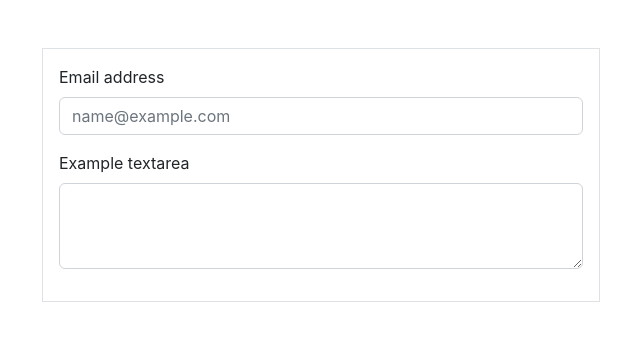
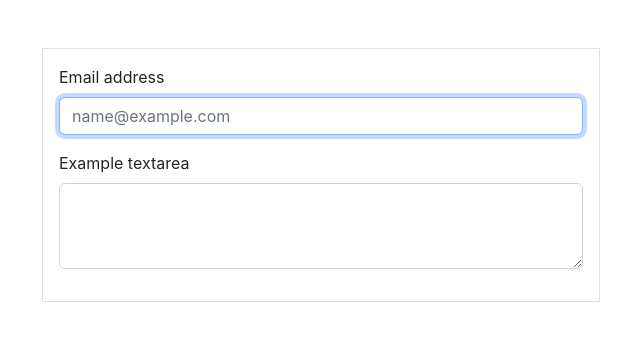
Before and after one commit to DilbarAkkaya/task_ref, a React (Create React App) app in the folder task-app/: page / in a window 1280 px wide. Shown: the top 340 px of the page, without its empty margins (319-959 px from the left). Built offline with nearby package versions, Linux system fonts and the light colour scheme.

Commit message:
feat: add ref for focus input

```diff
--- a/task-app/src/App.js
+++ b/task-app/src/App.js
@@ -5,6 +5,10 @@ import './App.css';
 class Form extends Component {
   constructor(props) {
     super(props);
+    this.myRef = React.createRef();
+  }
+  componentDidMount(){
+    this.myRef.current.focus();
   }
   render(){
     return (
@@ -12,7 +16,7 @@ class Form extends Component {
         <form className='w-50 border mt-5 p-3 m-auto'>
           <div className='mb-3'>
             <label htmlFor='exampleFormControlInput1' className='form-label'>Email address</label>
-            <input type='email' className='form-control' id='exampleFormControlInput1'
+            <input ref={this.myRef} type='email' className='form-control' id='exampleFormControlInput1'
             placeholder='name@example.com'/>
           </div>
           <div className='mb-3'>
```
